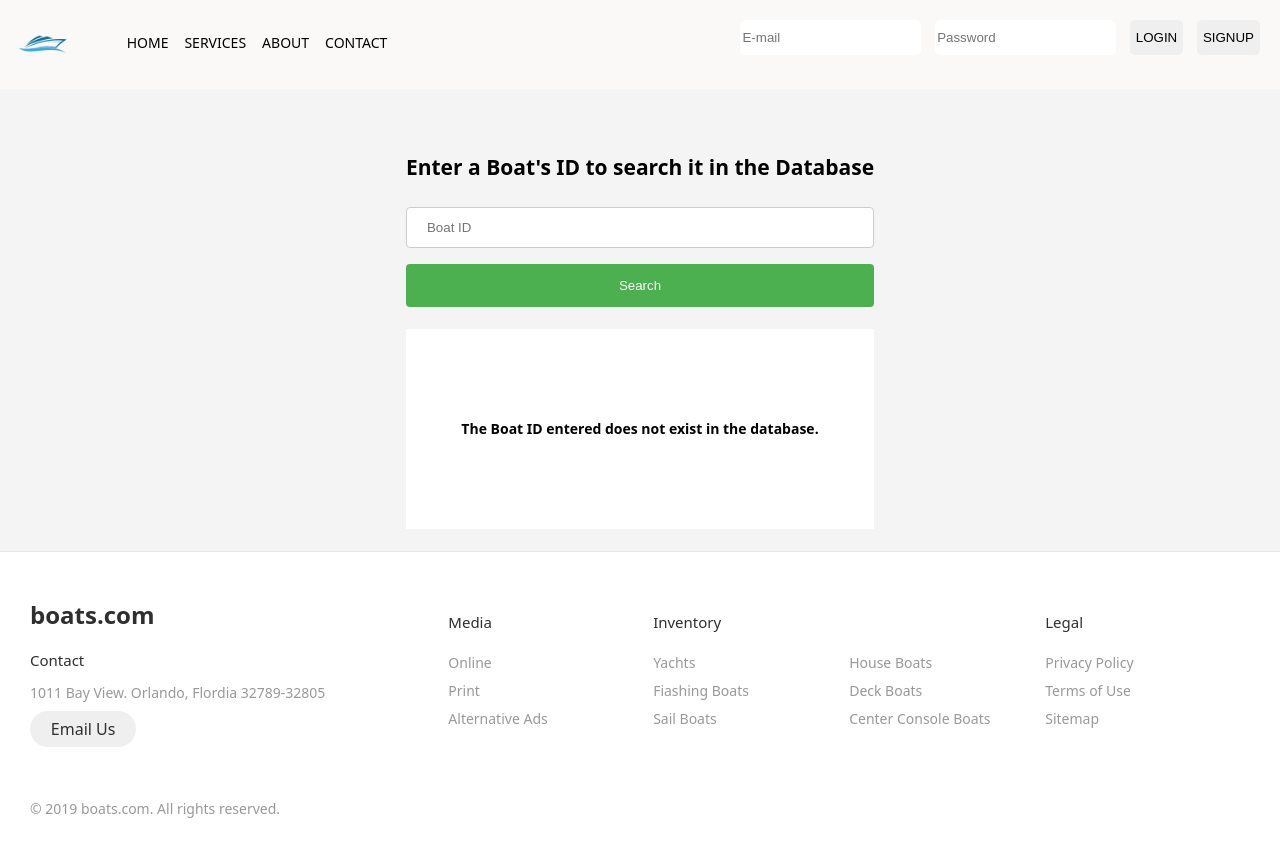
After one commit to rushinski/flask, a Flask app: page /boat-search in a window 1280 px wide. The commit adds this page. Run offline with Flask 3, Linux system fonts and the light colour scheme.

Commit message:
Search function added

```diff
--- a/main.py
+++ b/main.py
@@ -7,24 +7,16 @@ conn_str = 'mysql://root:cset155@localhost/boatdb'
 engine = create_engine(conn_str, echo=True)
 conn = engine.connect()
 
-@app.route('/') # Creates a home route to get the code into the server
-def hello():
-    return render_template('index.html')
-
-@app.route('/<name>')
-def greeting(name):
-    return render_template('user.html', name = name)
-
 @app.route('/boats')
 def boats():
     boats = conn.execute(text('SELECT * FROM boats')).all()
     return render_template('boats.html', boats=boats)
 
-@app.route('/boatCreate', methods=['GET'])
+@app.route('/boat-create', methods=['GET'])
 def get_boat():
     return render_template('boat_create.html')
 
-@app.route('/boatCreate', methods=['POST'])
+@app.route('/boat-create', methods=['POST'])
 def create_boat():
     try:
         conn.execute(text('INSERT INTO boats VALUES(:id, :name, :type, :owner_id, :rental_price)'), request.form)
@@ -32,6 +24,20 @@ def create_boat():
     except:
         return render_template('boat_create.html', error='Failed', sucess=None)
 
+@app.route('/boat-search', methods=['GET'])
+def get_boat_search():
+    boats = []
+    return render_template('boat_search.html', boats = boats)
+
+@app.route('/boat-search', methods=['POST'])
+def find_boat_search():
+    try:
+        boats = conn.execute(text('SELECT * FROM boats WHERE id = :id'), request.form).all()
+        return render_template('boat_search.html', boats=boats, error=None, sucess='Sucess')
+    except:
+        return render_template('boat_search.html', boats=boats, error='Falied', sucess=None)
+
+
 # Should always be last 2 lines of code
 if __name__ == '__main__': # Checks to make sure the file that the code is ran on is the Flask main
     app.run(debug=True) # Runs the application and debug gives live updates when you change your code
--- a/templates/boat_create.html
+++ b/templates/boat_create.html
@@ -37,7 +37,7 @@
         {%if success%}
             <h2>{{sucess}}</h2>
         {%endif%}
-        <form action="/boatCreate" method="POST">
+        <form action="/boat-create" method="POST">
             <input type="number" name="id" placeholder="ID" class="input_field"> <br>
             <input type="text" name="name" placeholder="Boat name" class="input_field"> <br>
             <input type="text" name="type" placeholder="Boat type" class="input_field"> <br>
--- /dev/null
+++ b/templates/boat_search.html
@@ -0,0 +1,84 @@
+<style>
+    .body{
+        margin: auto;
+    }
+    .input_field {
+      width: 100%;
+      padding: 12px 20px;
+      margin: 8px 0;
+      display: inline-block;
+      border: 1px solid #ccc;
+      border-radius: 4px;
+      box-sizing: border-box;
+    }
+
+    .input_submit {
+      width: 100%;
+      background-color: #4CAF50;
+      color: white;
+      padding: 14px 20px;
+      margin: 8px 0;
+      border: none;
+      border-radius: 4px;
+      cursor: pointer;
+    }
+
+    .input_submit:hover {
+      background-color: #45a049;
+    }
+
+    .sub_header {
+        margin-top: 10%;
+        display: flex;
+        justify-content: center; /* Center horizontally */
+        align-items: center; /* Center vertically */
+    }
+
+    .search_result {
+        display: flex;
+        height: 200px;
+        background-color: white;
+        margin-bottom: 22px;
+        padding: auto;
+    }
+
+    .boat_list_style {
+        list-style: none;
+        padding: 0;
+        margin: auto;
+        text-align: center;
+    }
+
+    .search_result p {
+        margin: auto;
+        text-align: center;
+    }
+</style>
+
+{% extends "base.html" %}
+{% block body %}
+    <div class="body">
+        <div class="sub_header">
+            <h2>Enter a Boat's ID to search it in the Database</h2>
+        </div>
+        <form action="/boat-search" method="POST">
+            <input type="number" name="id" placeholder="Boat ID" class="input_field"> <br>
+            <input type="submit" value="Search" class="input_submit">
+        </form>
+        <div class="search_result">
+            {% if boats == [] %}
+                <p><b>The Boat ID entered does not exist in the database.</b></p>
+            {% else %}
+                {% for boat in boats %}
+                <ul class="boat_list_style">
+                    <li><b>Boat ID</b> : {{boat[0]}}</li>
+                    <li><b>Boat Name</b> : {{boat[1]}}</li>
+                    <li><b>Boat Type</b> : {{boat[2]}}</li>
+                    <li><b>Boat Owner ID</b> : {{boat[3]}}</li>
+                    <li><b>Boat Rental Price</b> : {{boat[4]}}</li>
+                </ul>
+                {% endfor %}
+            {% endif %}
+        </div>
+    </div>
+{% endblock %}
--- a/templates/index.html
+++ /dev/null
@@ -1,3 +0,0 @@
-{%extends 'base.html'%} {% block body %}
-<h1>Hello World</h1>
-{% endblock %}
--- a/templates/user.html
+++ /dev/null
@@ -1,3 +0,0 @@
-{%extends 'bast.html'%} {% block body %}
-<h2>Hello, {{name}}</h2>
-{% endblock %}
```
